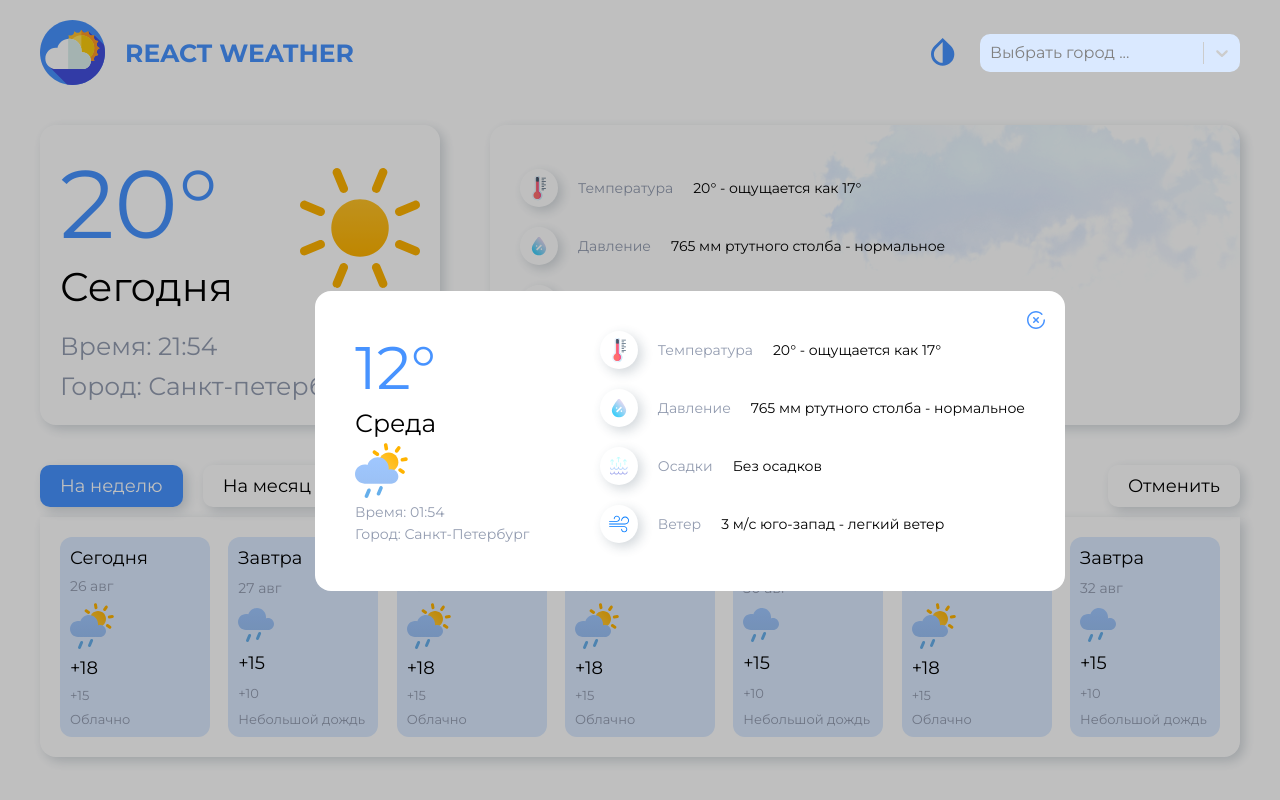
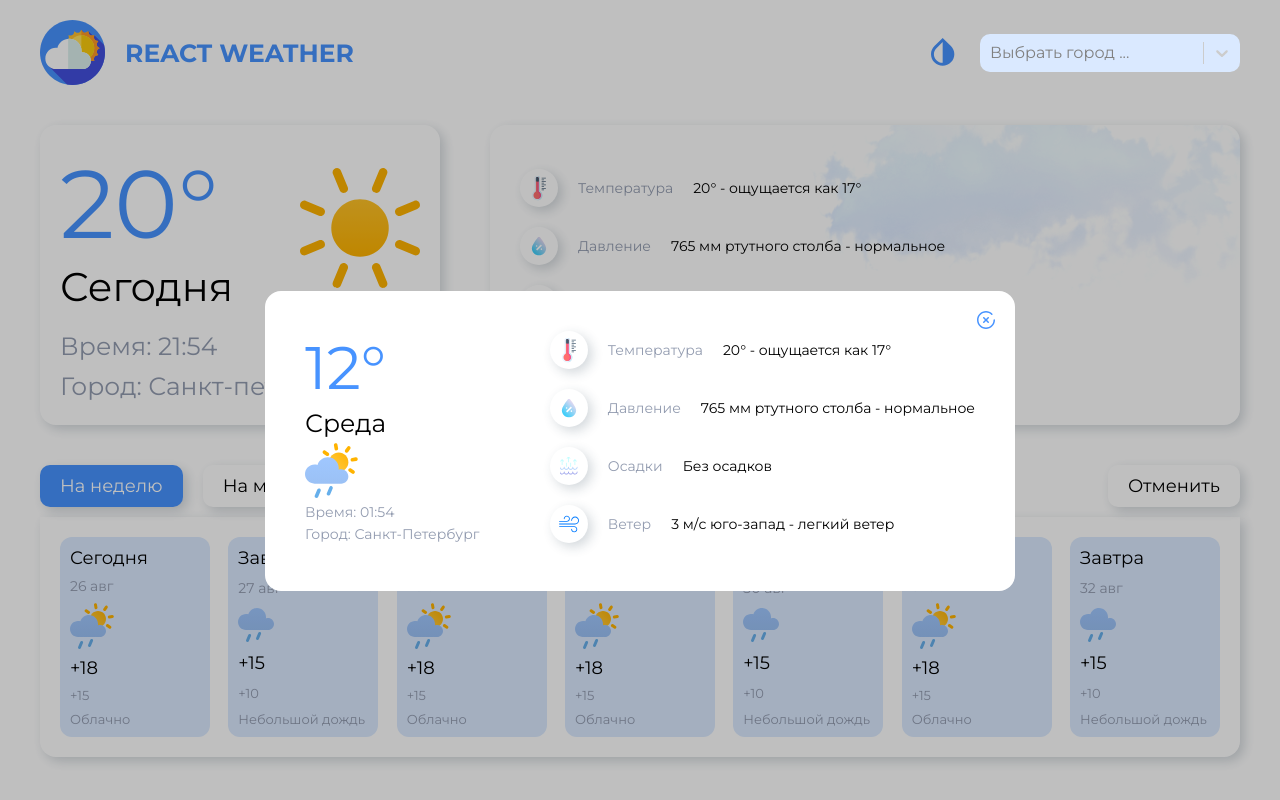
Before and after one commit to OlgaVorontsovaDev/react-weather, a React (Vite) app: page / in a window 1280 px wide. Built offline with nearby package versions, Linux system fonts and the light colour scheme.

Commit message:
Popup fix

```diff
--- a/src/components/Popup/Popup.module.scss
+++ b/src/components/Popup/Popup.module.scss
@@ -1,6 +1,6 @@
 @use '../../styles/variables' as v;
 
-.backdrop {
+.overlay {
   z-index: 5;
   position: fixed;
   top: 0;
@@ -21,7 +21,7 @@
   z-index: 10;
   position: absolute;
   top: calc(50% - 150px);
-  left: calc(50% - 325px);
+  left: calc(50% - 375px);
 
   .close__icon {
     position: absolute;
--- a/src/components/Popup/Popup.tsx
+++ b/src/components/Popup/Popup.tsx
@@ -22,7 +22,7 @@ export const Popup: FC<PopupProps> = ({
 
   return (
     <>
-      <div className={styles.backdrop}></div>
+      <div className={styles.overlay}></div>
       <div {...props} className={popupClassname}>
         <CloseIcon className={styles.close__icon} />
         <div className={styles.popup__data}>
```
